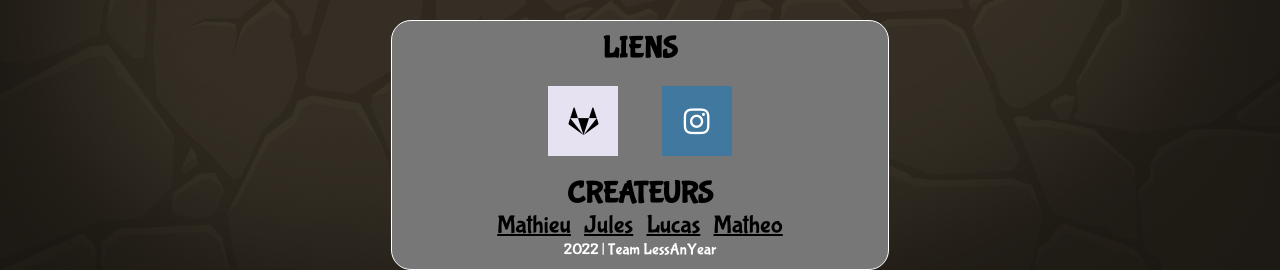
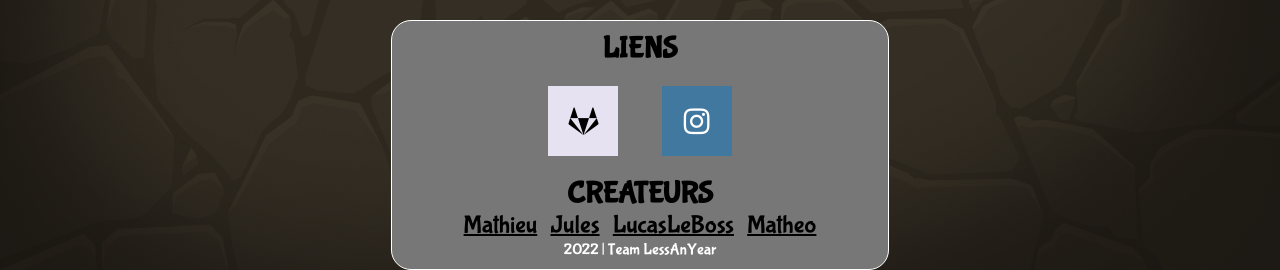
Before and after one commit to EnderNight/BestOfTen, a plain HTML site: page index.html in a window 1280 px wide. Shown: the part 2080-2350 px from the top of the page. Drawn offline with Linux system fonts and the light colour scheme.

Commit message:
test push

```diff
--- a/index.html
+++ b/index.html
@@ -126,7 +126,7 @@
                 <ul>
                     <li>Mathieu</li>
                     <li>Jules</li>
-                    <li>Lucas</li>
+                    <li>LucasLeBoss</li>
                     <li>Matheo</li>
                 </ul>
             </div>
```
